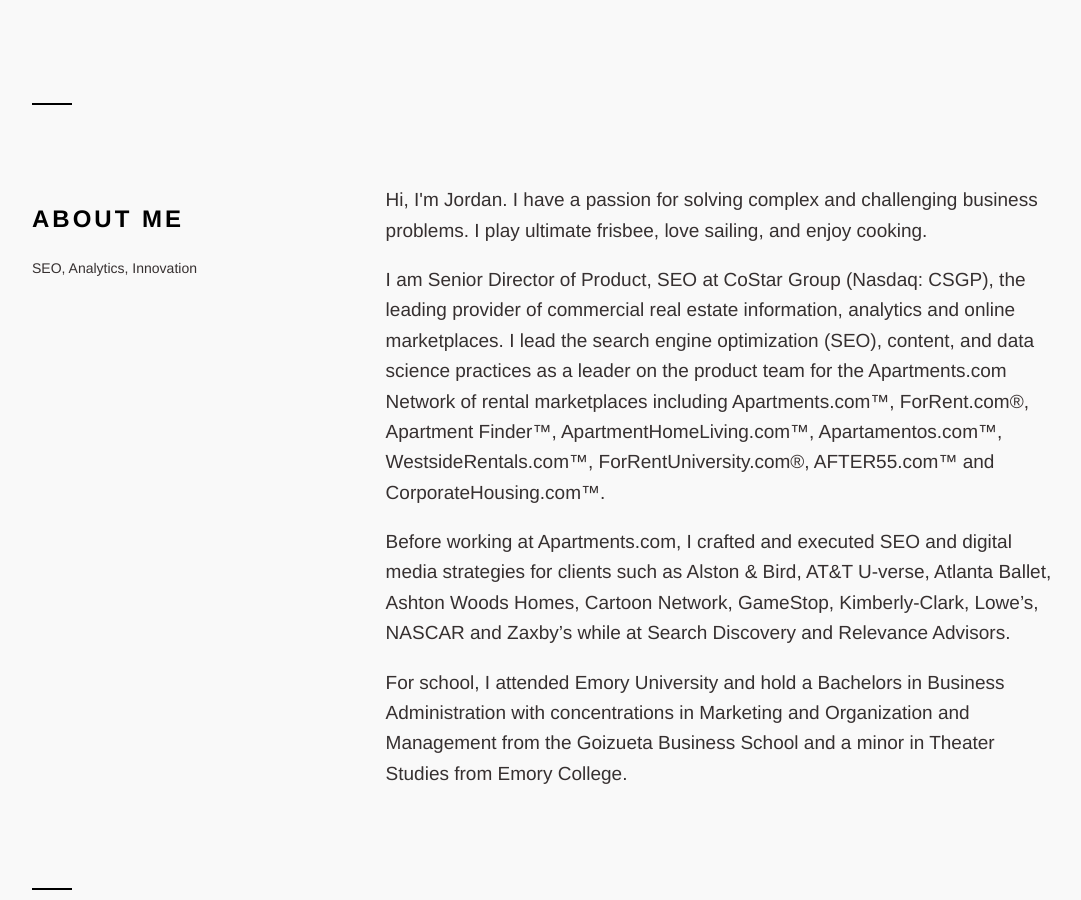
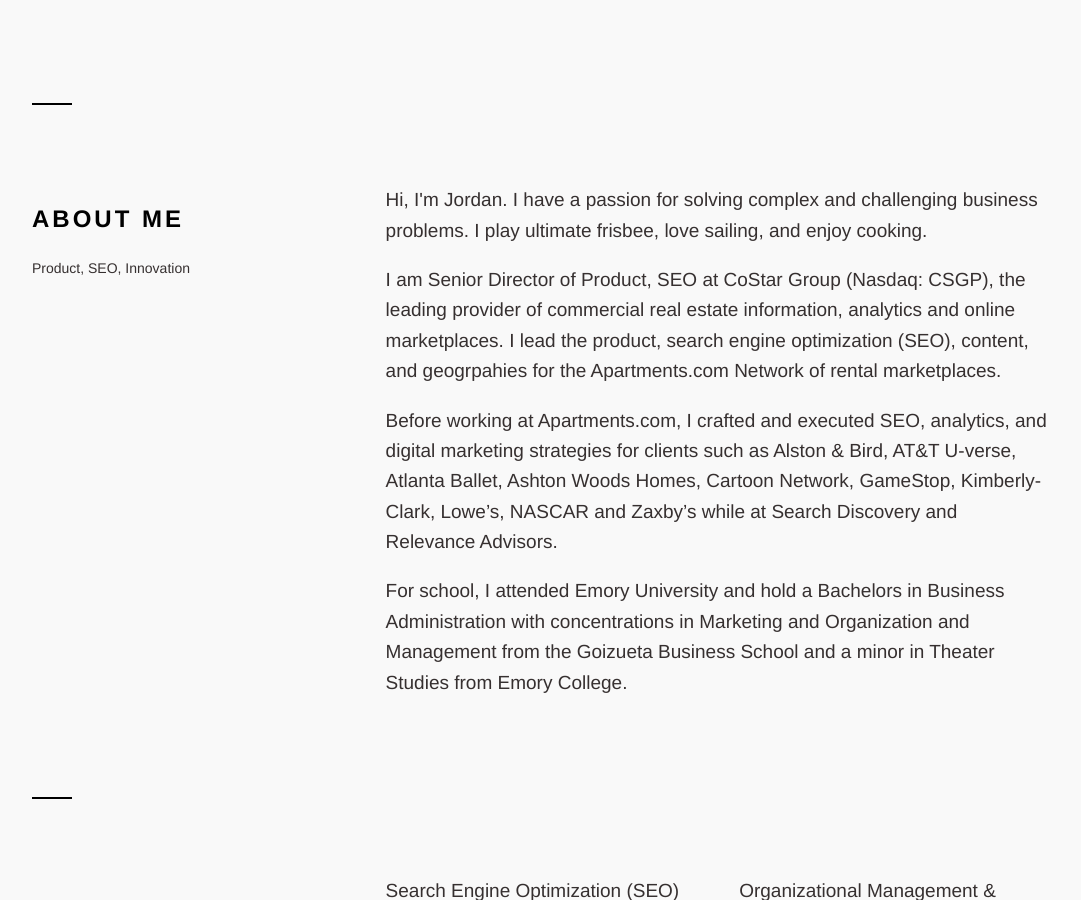
Before and after one commit to jsilton/jsilton.github.io, a Jekyll site: the page built from index.html, in a window 1280 px wide and 900 px high, scrolled down 341 px. Shown: the whole window, without its empty margins (98-1179 px from the left). Built offline with Jekyll 4.4.1, drawn with Linux system fonts in a browser that asks for light colours.

Commit message:
Update to product
Refine description and bio to include product focus, also update date to 2021

```diff
--- a/index.html
+++ b/index.html
@@ -1,6 +1,6 @@
 ---
 layout: default
-title: Jordan Silton - SEO, Analytics, & Innovation
+title: Jordan Silton - Product, SEO, & Innovation
 description: Hi, I'm Jordan. I have a passion for solving complex and challenging business problems. I play ultimate frisbee, love sailing, and enjoy cooking.
 redirect_from:
   - /about
@@ -20,14 +20,14 @@
         <div class="row">
             <h2>About Me</h2>
             <div class="subhead">
-                <p>SEO, Analytics, Innovation</p>
+                <p>Product, SEO, Innovation</p>
             </div>
         </div>
     </div>
     <div class="eight columns">
         <p>Hi, I'm Jordan. I have a passion for solving complex and challenging business problems. I play ultimate frisbee, love sailing, and enjoy cooking.</p>
-        <p>I am Senior Director of Product, SEO at CoStar Group (Nasdaq: CSGP), the leading provider of commercial real estate information, analytics and online marketplaces. I lead the search engine optimization (SEO), content, and data science practices as a leader on the product team for the Apartments.com Network of rental marketplaces including Apartments.com™, ForRent.com®, Apartment Finder™, ApartmentHomeLiving.com™, Apartamentos.com™, WestsideRentals.com™, ForRentUniversity.com®, AFTER55.com™ and CorporateHousing.com™.</p>
-        <p>Before working at Apartments.com, I crafted and executed SEO and digital media strategies for clients such as Alston & Bird, AT&T U-verse, Atlanta Ballet, Ashton Woods Homes, Cartoon Network, GameStop, Kimberly-Clark, Lowe’s, NASCAR and Zaxby’s while at Search Discovery and Relevance Advisors.</p>
+        <p>I am Senior Director of Product, SEO at CoStar Group (Nasdaq: CSGP), the leading provider of commercial real estate information, analytics and online marketplaces. I lead the product, search engine optimization (SEO), content, and geogrpahies for the Apartments.com Network of rental marketplaces.</p>
+        <p>Before working at Apartments.com, I crafted and executed SEO, analytics, and digital marketing strategies for clients such as Alston & Bird, AT&T U-verse, Atlanta Ballet, Ashton Woods Homes, Cartoon Network, GameStop, Kimberly-Clark, Lowe’s, NASCAR and Zaxby’s while at Search Discovery and Relevance Advisors.</p>
         <p>For school, I attended Emory University and hold a Bachelors in Business Administration with concentrations in Marketing and Organization and Management from the Goizueta Business School and a minor in Theater Studies from Emory College.</p>
     </div>
 </div>
```
